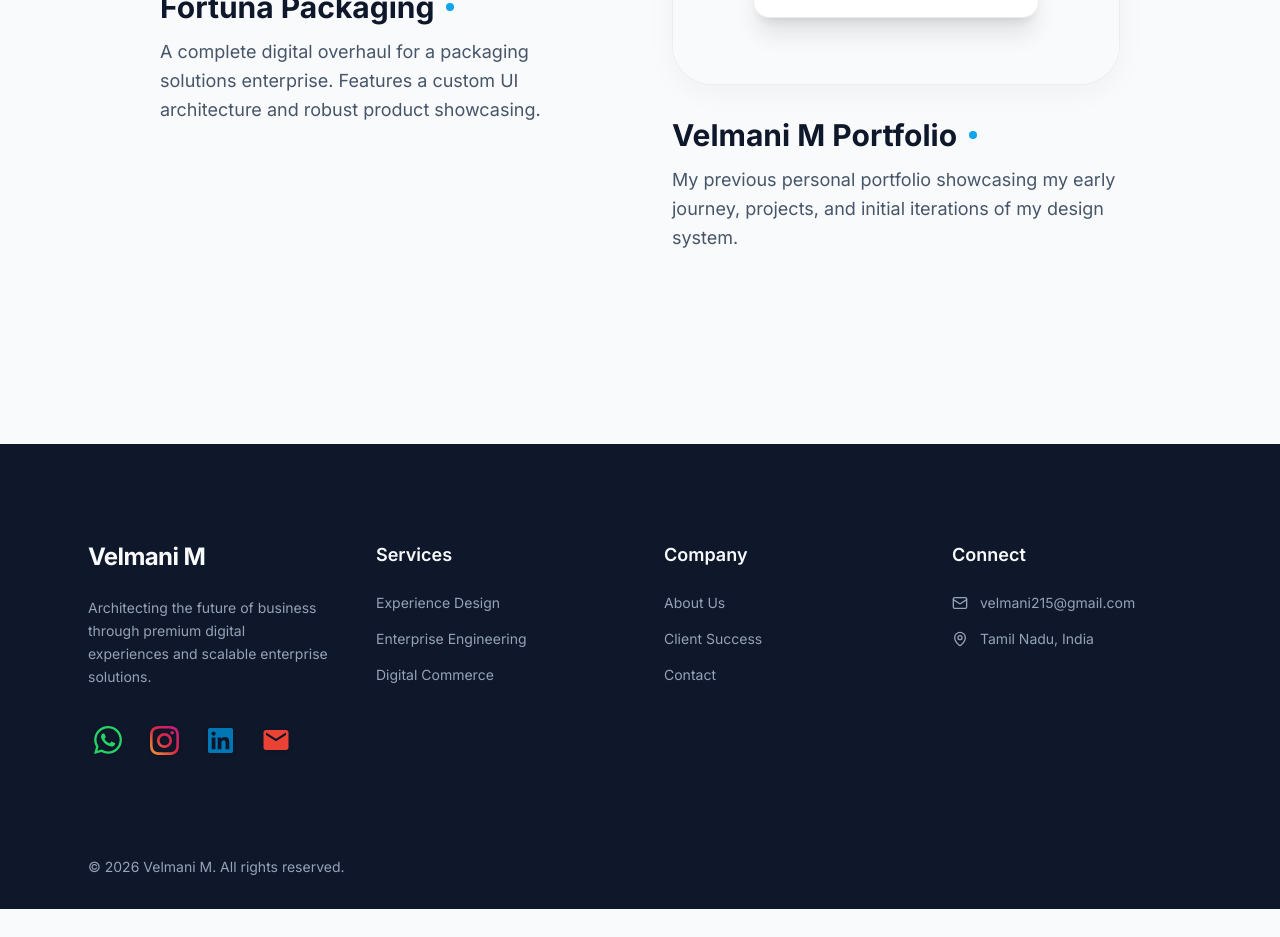
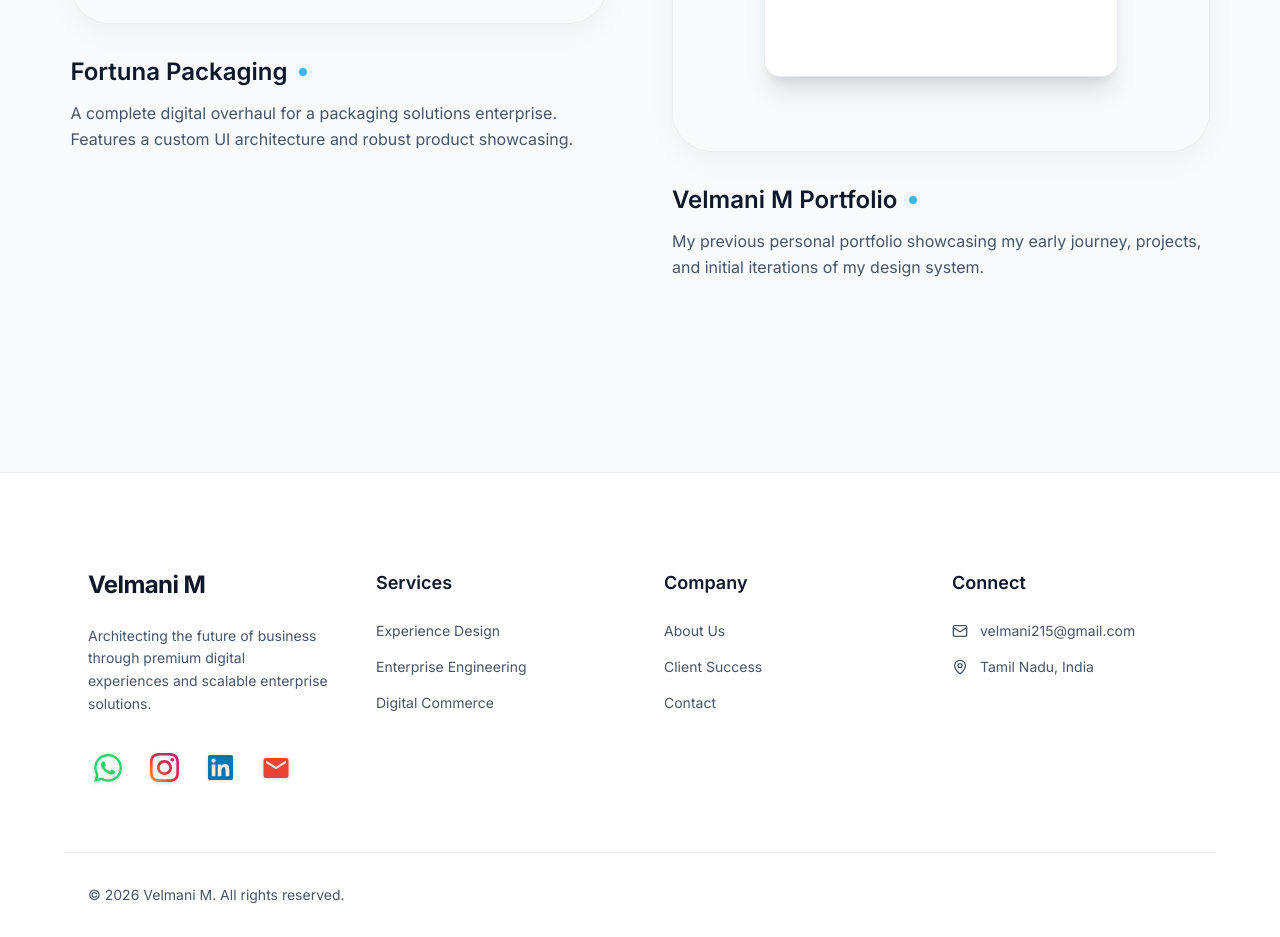
Before and after one commit to VelmaniM/Own-Website, a React (Vite) app in the folder frontend/: page / in a window 1280 px wide. Shown: the part 3440-4377 px from the top of the page. Before the commit the page ends 4349 px from the top, so only its background shows below. Built offline with nearby package versions, Linux system fonts and the light colour scheme.

Commit message:
UI enhancements: Larger projects, cleaner typography, theme-aware footer

```diff
--- a/frontend/src/components/Portfolio.jsx
+++ b/frontend/src/components/Portfolio.jsx
@@ -60,7 +60,7 @@ function Portfolio() {
             {slideProjects.map((project, index) => (
               <div
                 key={project.id}
-                className={`group relative w-[85vw] md:w-[45vw] lg:w-[35vw] shrink-0 transition-transform duration-500 hover:z-10 ${
+                className={`group relative w-[90vw] md:w-[45vw] lg:w-[42vw] shrink-0 transition-transform duration-500 hover:z-10 ${
                   index % 2 === 0 ? 'md:mb-32 md:self-start' : 'md:mt-32 md:self-end'
                 }`}
               >
@@ -98,10 +98,10 @@ function Portfolio() {
                 </a>
                 <div>
                   <div className="flex items-center gap-3 mb-3">
-                    <h3 className="text-2xl md:text-3xl font-bold text-main-text group-hover:text-brand-blue transition-colors">{project.title}</h3>
-                    <span className="w-2 h-2 rounded-full bg-brand-blue"></span>
+                    <h3 className="text-xl md:text-2xl font-semibold text-main-text group-hover:text-brand-blue transition-colors">{project.title}</h3>
+                    <span className="w-2 h-2 rounded-full bg-brand-blue opacity-80"></span>
                   </div>
-                  <p className="text-muted-text text-lg leading-relaxed mb-6">{project.description}</p>
+                  <p className="text-muted-text text-base leading-relaxed mb-6">{project.description}</p>
                 </div>
               </div>
             ))}
--- a/frontend/src/index.css
+++ b/frontend/src/index.css
@@ -9,9 +9,9 @@
   --color-muted-text: #475569; /* Slate 600 */
   --color-border-subtle: rgba(15, 23, 42, 0.08);
   --color-btn-text: #ffffff;
-  --color-footer-bg: #0f172a;
-  --color-footer-text: #f8fafc;
-  --color-footer-muted: #94a3b8;
+  --color-footer-bg: #ffffff;
+  --color-footer-text: #0f172a;
+  --color-footer-muted: #475569;
   --color-form-bg: #ffffff;
   --color-form-border: rgba(15, 23, 42, 0.1);
   --color-contact-bg: #f1f5f9; /* Slate 100 */
@@ -25,7 +25,7 @@
   --color-muted-text: #a1a1aa; /* Zinc 400 */
   --color-border-subtle: rgba(255, 255, 255, 0.1);
   --color-btn-text: #09090b;
-  --color-footer-bg: #09090b;
+  --color-footer-bg: #000000;
   --color-footer-text: #fafafa;
   --color-footer-muted: #a1a1aa;
   --color-form-bg: #18181b;
```
